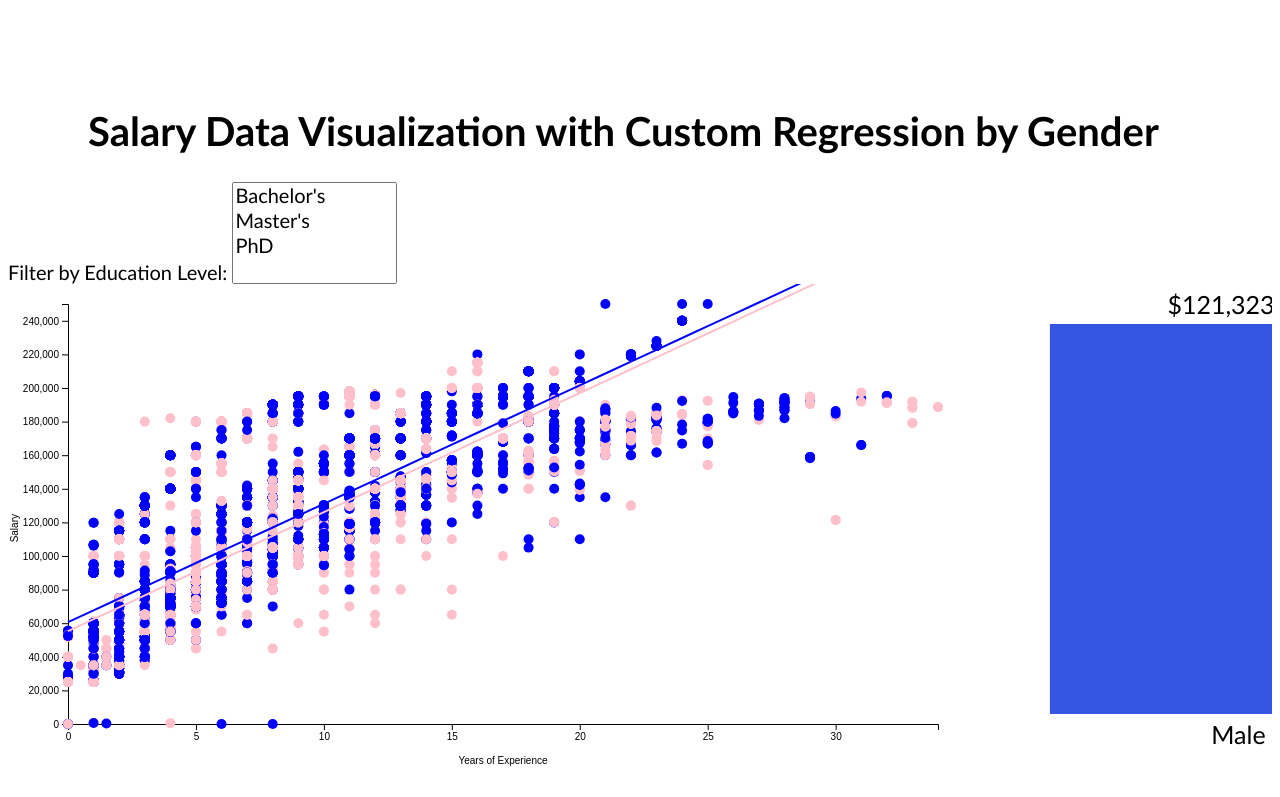
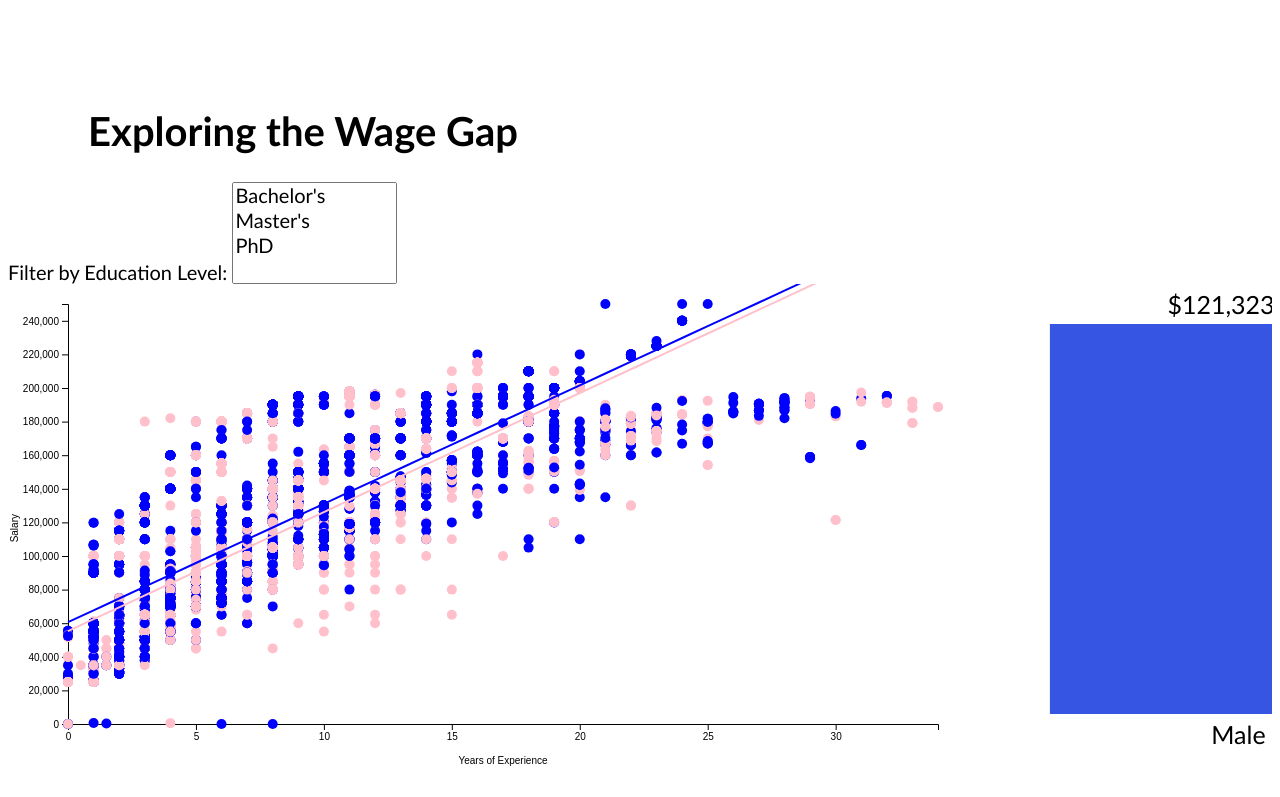
Before and after one commit to ccseibell/hw2INFO5311, a plain HTML site: page index.htm in a window 1280 px wide. Shown: the top 797 px of the page. Drawn offline with nearby package versions, Linux system fonts and the light colour scheme.

Commit message:
added writeup

```diff
--- a/index.htm
+++ b/index.htm
@@ -44,7 +44,7 @@
       </style>
 </head>
 <body>
-    <h1>Salary Data Visualization with Custom Regression by Gender</h1>
+    <h1>Exploring the Wage Gap</h1>
     <label for="education-select">Filter by Education Level:</label> <!-- Added Dropdown -->
     <select id="education-selector" multiple></select>
 
```
Also changed, not shown: 1 other file.
